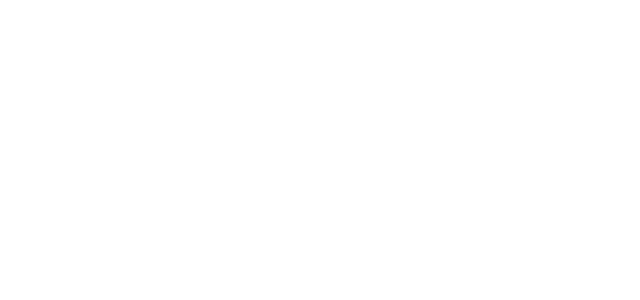
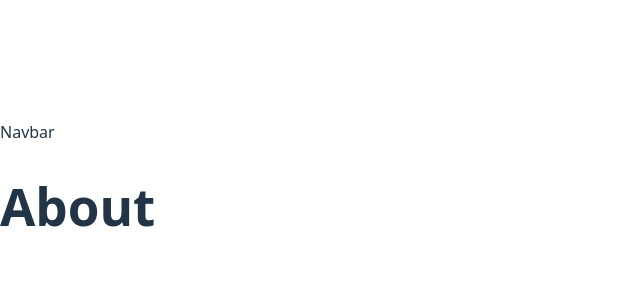
Before and after one commit to EuLorenzo/miniBlog, a React (Vite) app: page /about in a window 1280 px wide. Shown: the top 300 px of the page, without its empty margins (0-640 px from the left). Built offline with nearby package versions, Linux system fonts and the light colour scheme.

Commit message:
Router configurado

```diff
--- a/package.json
+++ b/package.json
@@ -12,7 +12,8 @@
   "dependencies": {
     "firebase": "^11.4.0",
     "react": "^19.0.0",
-    "react-dom": "^19.0.0"
+    "react-dom": "^19.0.0",
+    "react-router-dom": "^7.2.0"
   },
   "devDependencies": {
     "@eslint/js": "^9.21.0",
--- a/src/App.tsx
+++ b/src/App.tsx
@@ -1,7 +1,15 @@
 import "./App.css";
+import { BrowserRouter } from "react-router-dom";
+import Router from "./Router";
 
 function App() {
-  return <></>;
+  return (
+    <div className="container">
+      <BrowserRouter>
+        <Router />
+      </BrowserRouter>
+    </div>
+  );
 }
 
 export default App;
--- /dev/null
+++ b/src/Router.tsx
@@ -0,0 +1,17 @@
+import { Route, Routes } from "react-router-dom";
+import DefaultLayout from "./layouts/DefaultLayout";
+import Home from "./pages/Home/Home";
+import About from "./pages/About/About";
+
+const Router = () => {
+  return (
+    <Routes>
+      <Route path="/" element={<DefaultLayout />}>
+        <Route path="/" element={<Home />} />
+        <Route path="/about" element={<About />} />
+      </Route>
+    </Routes>
+  );
+};
+
+export default Router;
--- /dev/null
+++ b/src/layouts/DefaultLayout.tsx
@@ -0,0 +1,12 @@
+import { Outlet } from "react-router-dom";
+
+const DefaultLayout = () => {
+  return (
+    <>
+      <div>Navbar</div>
+      <Outlet />
+    </>
+  );
+};
+
+export default DefaultLayout;
--- /dev/null
+++ b/src/pages/About/About.tsx
@@ -0,0 +1,11 @@
+import styles from "./About.module.css";
+
+const About = () => {
+  return (
+    <div>
+      <h1>About</h1>
+    </div>
+  );
+};
+
+export default About;
--- /dev/null
+++ b/src/pages/Home/Home.tsx
@@ -0,0 +1,11 @@
+import styles from "./Home.module.css";
+
+const Home = () => {
+  return (
+    <div>
+      <h1>Home</h1>
+    </div>
+  );
+};
+
+export default Home;
```
Also changed, not shown: src/firebase/config.ts (renamed from firebase/config.ts), src/pages/About/About.module.css (added), src/pages/Home/Home.module.css (added), 1 other file (tests, documents, lock files or other folders).
